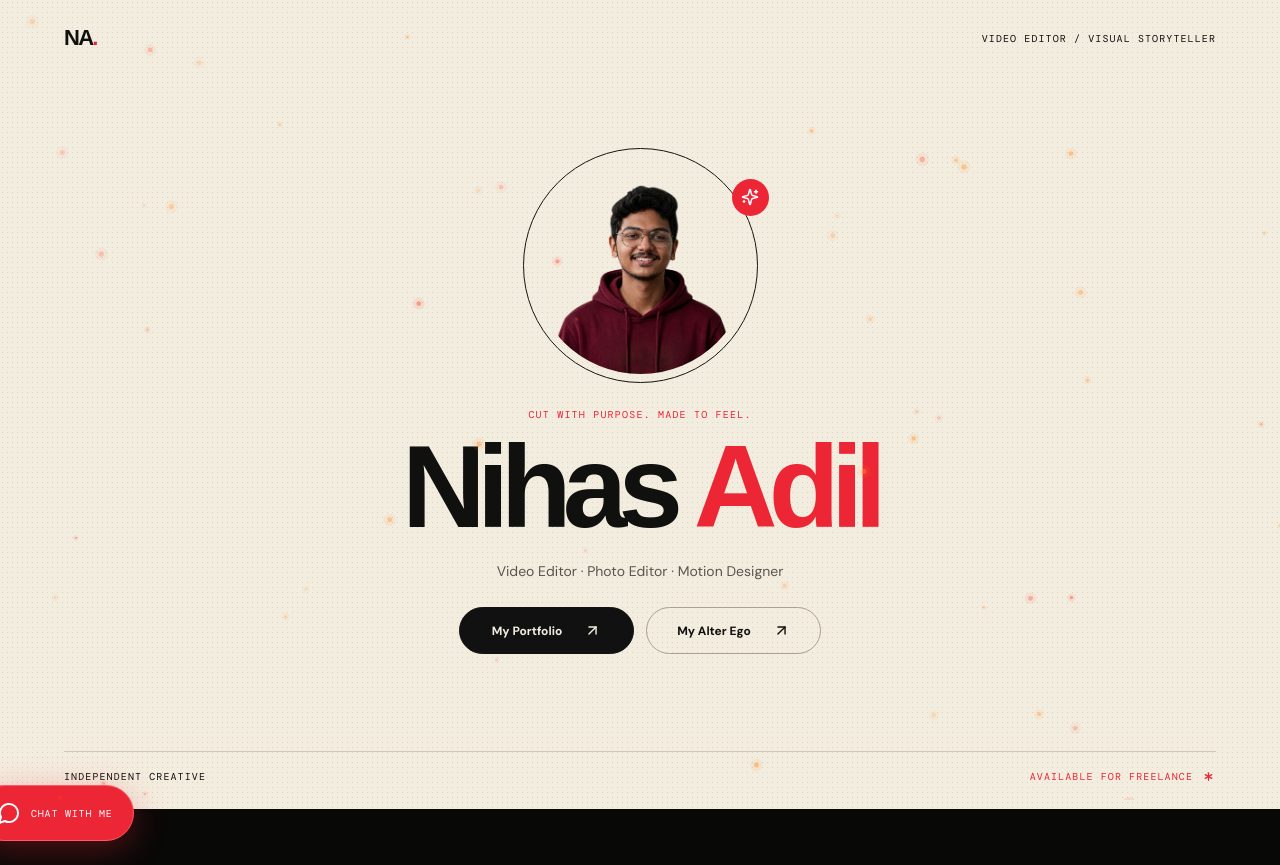
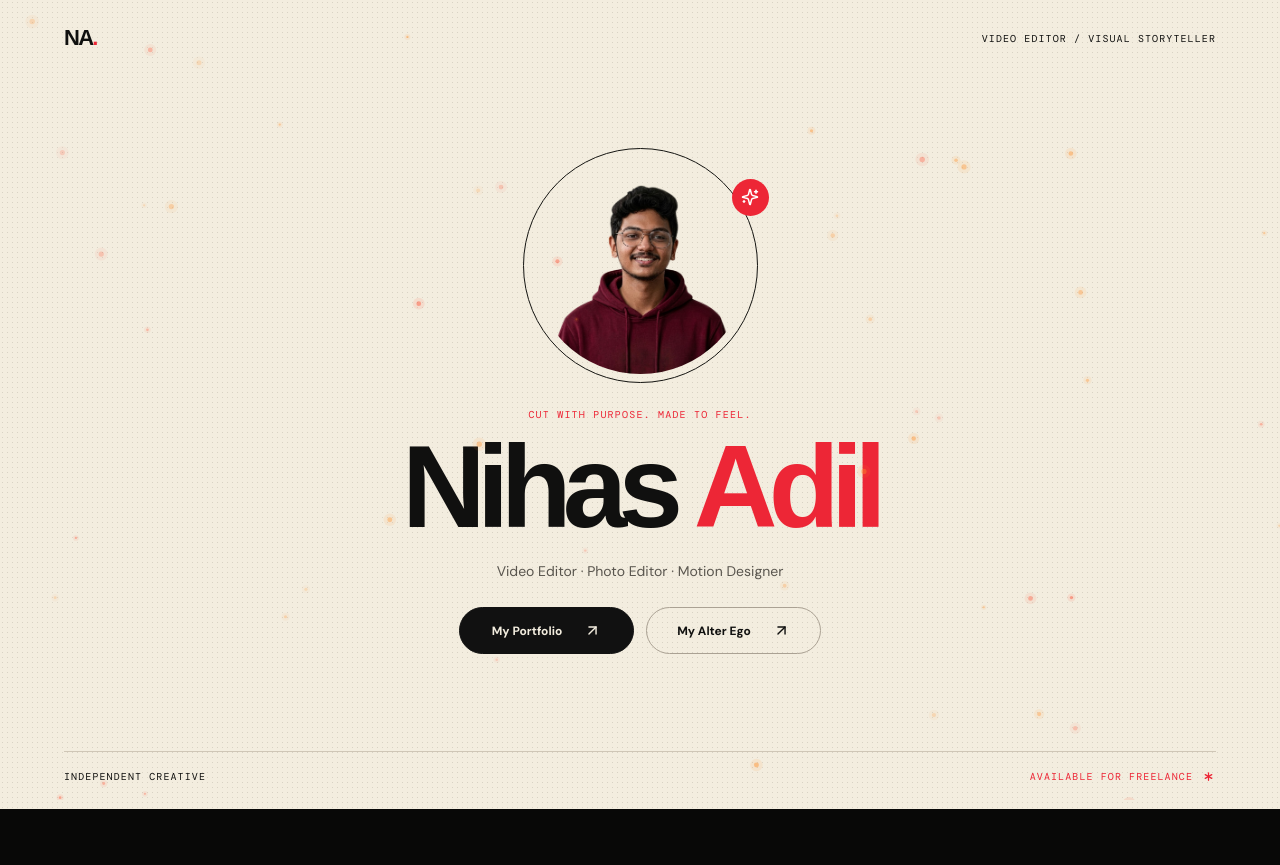
Before and after one commit to nihas-adil/nihas-fx-portfolio, a React (Vite) app: page / in a window 1280 px wide. After the commit the page ends 809 px from the top, so only its background shows below. Built offline with nearby package versions, Linux system fonts and the light colour scheme; a web font is replaced by a local one.

Commit message:
Show chatbot only on portfolio page

```diff
--- a/src/App.jsx
+++ b/src/App.jsx
@@ -926,7 +926,7 @@ export default function App() {
         <Portfolio onHome={returnHome} />
       )}
 
-      <ChatAssistant />
+      {page === 'portfolio' && <ChatAssistant />}
     </MotionConfig>
   )
 }
```
